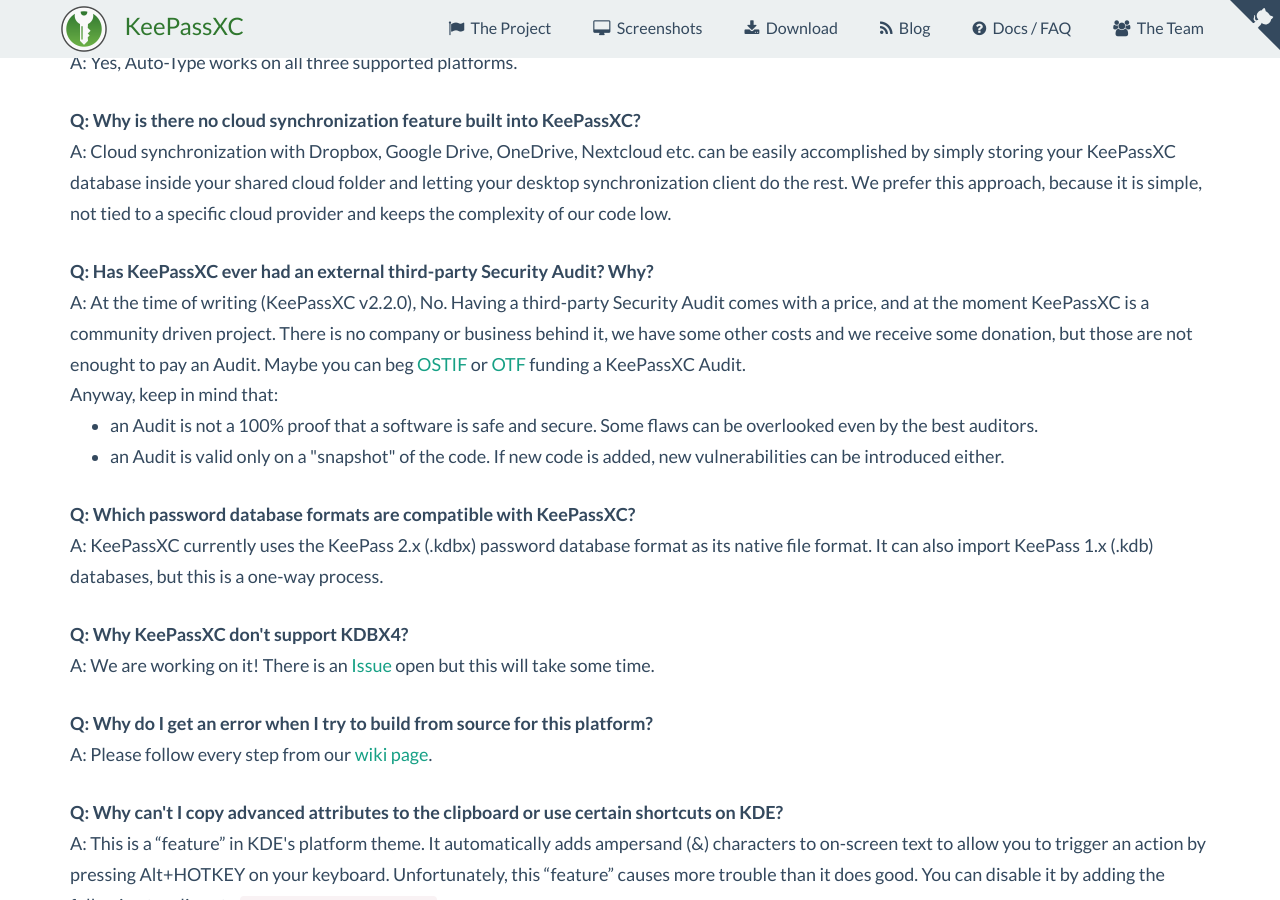
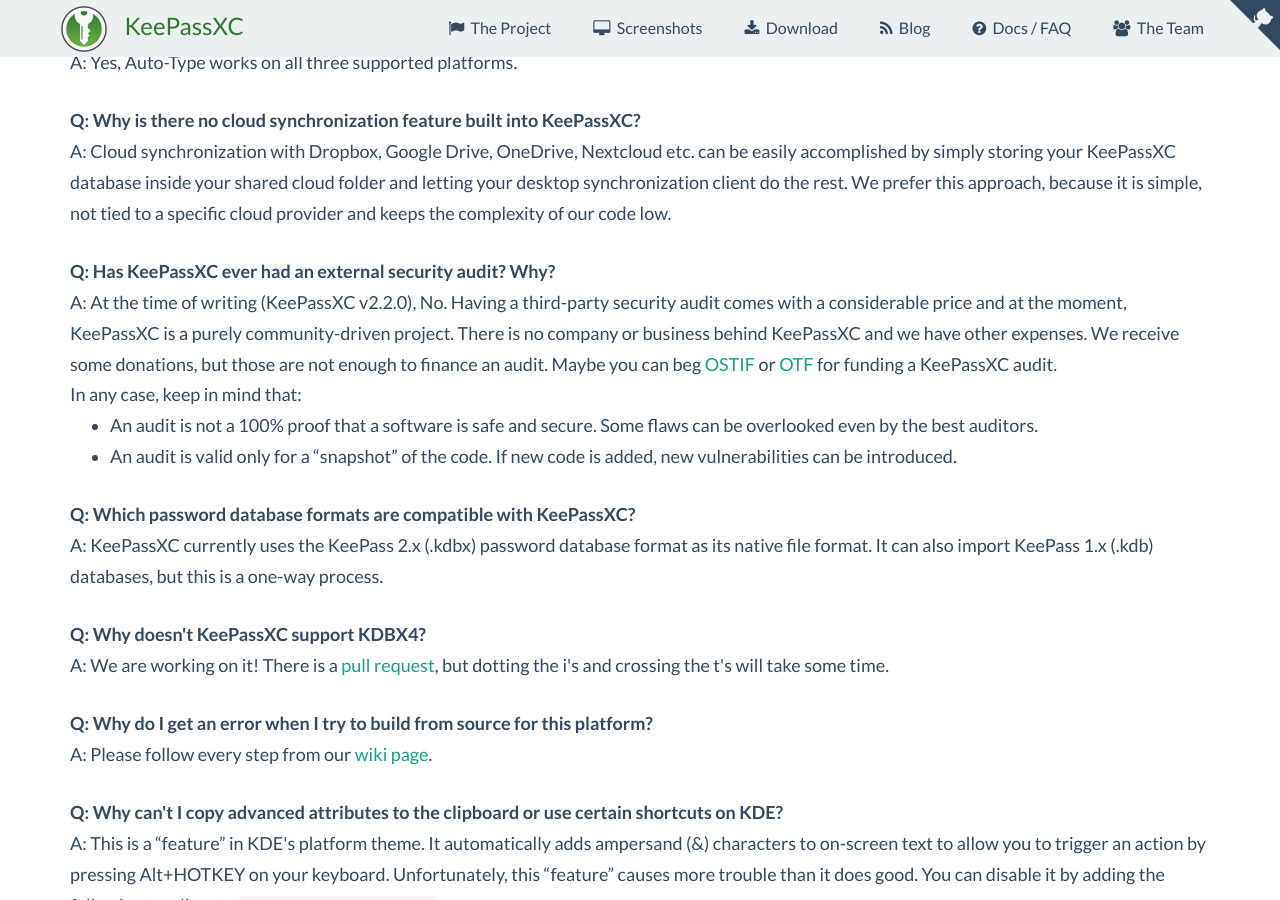
Before and after one commit to keepassxreboot/keepassxc-org, a Jekyll site: the page built from docs.html, in a window 1280 px wide and 900 px high, scrolled down 998 px. Built offline with Jekyll 4.4.1, drawn with Linux system fonts in a browser that asks for light colours; comment, search, counter and statistics services are not loaded.

Commit message:
Fix spelling

```diff
--- a/docs.html
+++ b/docs.html
@@ -51,16 +51,16 @@
             the complexity of our code low.
         </dd>
 
-        <dt id="faq-audit"><a href="#faq-audit">Has KeePassXC ever had an external third-party Security Audit? Why?</a></dt>
+        <dt id="faq-audit"><a href="#faq-audit">Has KeePassXC ever had an external security audit? Why?</a></dt>
         <dd>At the time of writing (KeePassXC v2.2.0), No.
-            Having a third-party Security Audit comes with a price, and at the moment KeePassXC is a community driven project.
-            There is no company or business behind it, we have some other costs and we receive some donation, but those are not enought to pay an Audit.
-            Maybe you can beg <a href="https://ostif.org/">OSTIF</a> or <a href="https://www.opentech.fund/">OTF</a> funding a KeePassXC Audit.
+            Having a third-party security audit comes with a considerable price and at the moment, KeePassXC is a purely community-driven project.
+            There is no company or business behind KeePassXC and we have other expenses. We receive some donations, but those are not enough to finance an audit.
+            Maybe you can beg <a href="https://ostif.org/">OSTIF</a> or <a href="https://www.opentech.fund/">OTF</a> for funding a KeePassXC audit.
             <br/>
-            Anyway, keep in mind that:
+            In any case, keep in mind that:
             <ul>
-                <li>an Audit is not a 100% proof that a software is safe and secure. Some flaws can be overlooked even by the best auditors.</li>
-                <li>an Audit is valid only on a "snapshot" of the code. If new code is added, new vulnerabilities can be introduced either.</li>
+                <li>An audit is not a 100% proof that a software is safe and secure. Some flaws can be overlooked even by the best auditors.</li>
+                <li>An audit is valid only for a “snapshot” of the code. If new code is added, new vulnerabilities can be introduced.</li>
             </ul>
         </dd>
 
@@ -69,8 +69,8 @@
             It can also import KeePass 1.x (.kdb) databases, but this is a one-way process.
         </dd>
 
-        <dt id="faq-kdbx4"><a href="#faq-kdbx4">Why KeePassXC don't support KDBX4?</a></dt>
-        <dd>We are working on it! There is an <a href="https://github.com/keepassxreboot/keepassxc/issues/148">Issue</a> open but this will take some time.
+        <dt id="faq-kdbx4"><a href="#faq-kdbx4">Why doesn't KeePassXC support KDBX4?</a></dt>
+        <dd>We are working on it! There is a <a href="https://github.com/keepassxreboot/keepassxc/issues/148">pull request</a>, but dotting the i's and crossing the t's will take some time.
         </dd>
 
         <dt id="faq-builderror"><a href="#faq-builderror">Why do I get an error when I try to build from source for this platform?</a></dt>
```
